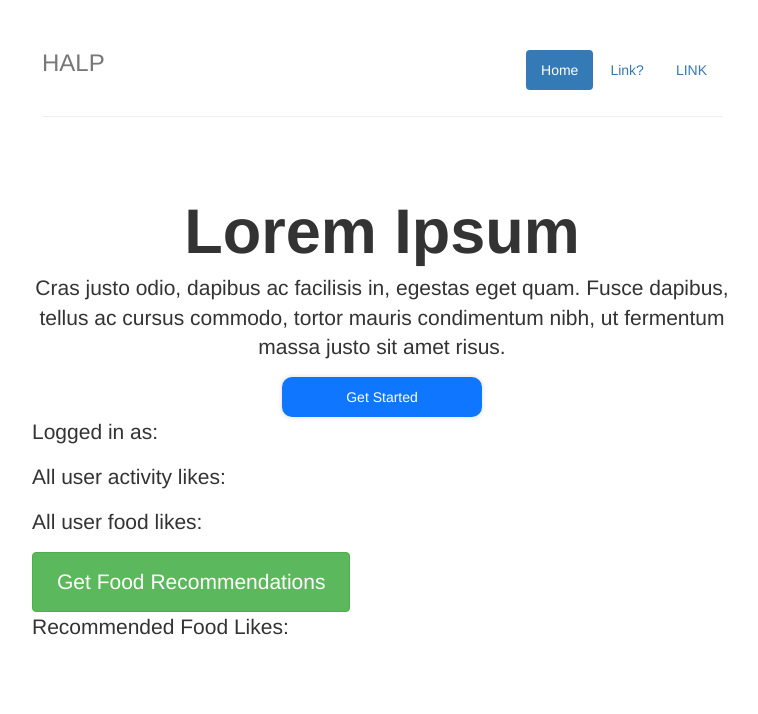
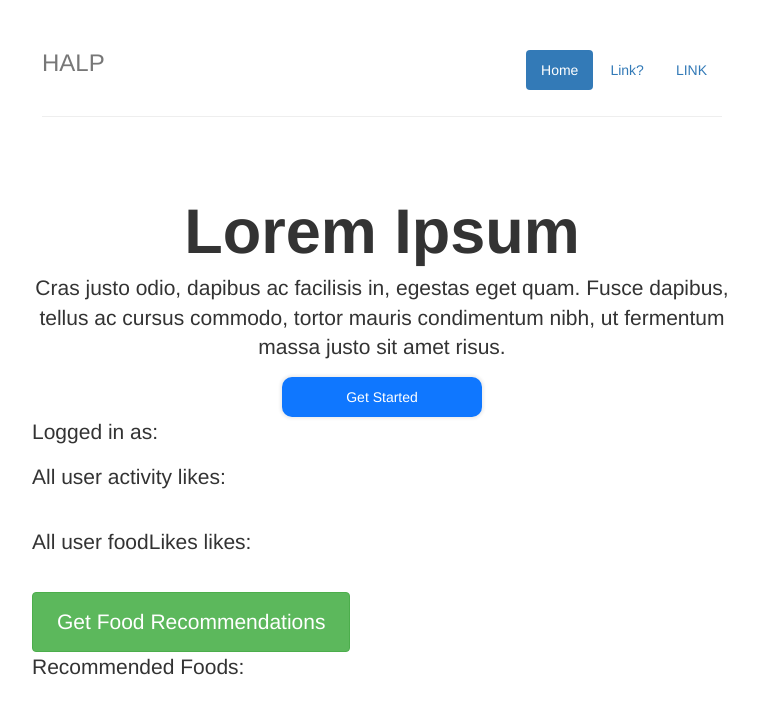
Before and after one commit to AndyRewLy/HELP, a React (Create React App) app in the folder help-react/: page / in a window 1280 px wide. Shown: the top 714 px of the page, without its empty margins (258-1016 px from the left). Built offline with nearby package versions, Linux system fonts and the light colour scheme.

Commit message:
Added card views for recommendations

```diff
--- /dev/null
+++ b/help-react/src/components/Cards/Card.css
@@ -0,0 +1,8 @@
+.Card {
+  text-align: center;
+  height: 100%;
+  flex: 0 0 180px;
+  background: white;
+  margin-right: 15px;
+  box-shadow: 0 0 3px 2px #cccccc;
+}
--- /dev/null
+++ b/help-react/src/components/Cards/Card.js
@@ -0,0 +1,17 @@
+import React, { Component } from 'react';
+
+import './Card.css';
+
+class Card extends Component {
+  render() {
+    const { title } = this.props;
+
+    return (
+      <div className="Card">
+        <p>{title}</p>
+      </div>
+    );
+  }
+}
+
+export default Card;
--- /dev/null
+++ b/help-react/src/components/Cards/CardsList.css
@@ -0,0 +1,8 @@
+.CardsList {
+  text-align: center;
+  padding: 10px;
+  display: flex;
+  flex-direction: row;
+  flex: 0 0 100%;
+  overflow: auto;
+}
--- /dev/null
+++ b/help-react/src/components/Cards/CardsList.js
@@ -0,0 +1,23 @@
+import React, { Component } from 'react';
+
+import './CardsList.css';
+import Card from './Card.js';
+
+class CardsList extends Component {
+
+  render() {
+    const Cards = this.props.listFromParent.map((title, i) => <Card key={i} title={title}/>);
+
+    console.log(this.props.listFromParent);
+    //console.log(Cards);
+
+    return (
+      <div class="CardsList">
+        {Cards}
+
+      </div>
+    );
+  }
+}
+
+export default CardsList;
--- a/help-react/src/components/Pages/HomePage.js
+++ b/help-react/src/components/Pages/HomePage.js
@@ -5,6 +5,9 @@ import Button from './Button.js';
 import LoginForm from '../Forms/LoginForm.js'
 import Callout from './Callout.js';
 import axios from 'axios';
+
+import CardsList from '../Cards/CardsList.js';
+
 
 class HomePage extends Component {
   constructor(props) {
@@ -15,7 +18,9 @@ class HomePage extends Component {
       username: '',
       isCalloutVisible: false,
       recommendedActivities: [],
-      recommendedFood: []
+      recommendedFood: [],
+      foodLikes: [],
+      activityLikes: []
     };
 
     this.showCallout = this.showCallout.bind(this);
@@ -57,11 +62,22 @@ class HomePage extends Component {
       		/>
       	}
         <p>Logged in as: {this.state.username}</p>
-        <p>All user activity likes: {this.state.user.activityLikes}</p>
-        <p>All user food likes: {this.state.user.foodLikes}</p>
+
+        <div id="activityLikes">
+          <p>All user activity likes:</p>
+          <CardsList listFromParent={this.state.activityLikes}/>
+        </div>
+
+        <div id="foodLikes">
+          <p>All user foodLikes likes:</p>
+          <CardsList listFromParent={this.state.foodLikes}/>
+        </div>
 
         <button className="btn btn-large btn-success" onClick={this.getFoodRecommendations}>Get Food Recommendations</button>
-        <p>Recommended Food Likes: {this.state.recommendedFood}</p>
+        <div id="recommendedFood">
+          <p>Recommended Foods:</p>
+          <CardsList listFromParent={this.state.recommendedFood}/>
+        </div>
       </div>
     );
   }
@@ -69,7 +85,10 @@ class HomePage extends Component {
   getUser(userText) {
     axios.get('http://localhost:5000/User/' + userText)
        .then(data => {
-           this.setState({user: data["data"]["data"], username: userText});
+           this.setState({user: data["data"]["data"],
+                          username: userText,
+                          activityLikes: data["data"]["data"]["activityLikes"],
+                          foodLikes: data["data"]["data"]["foodLikes"]});
            console.log(data["data"]["data"]);
            console.log("user state is: " + this.state.user);
        });
```
